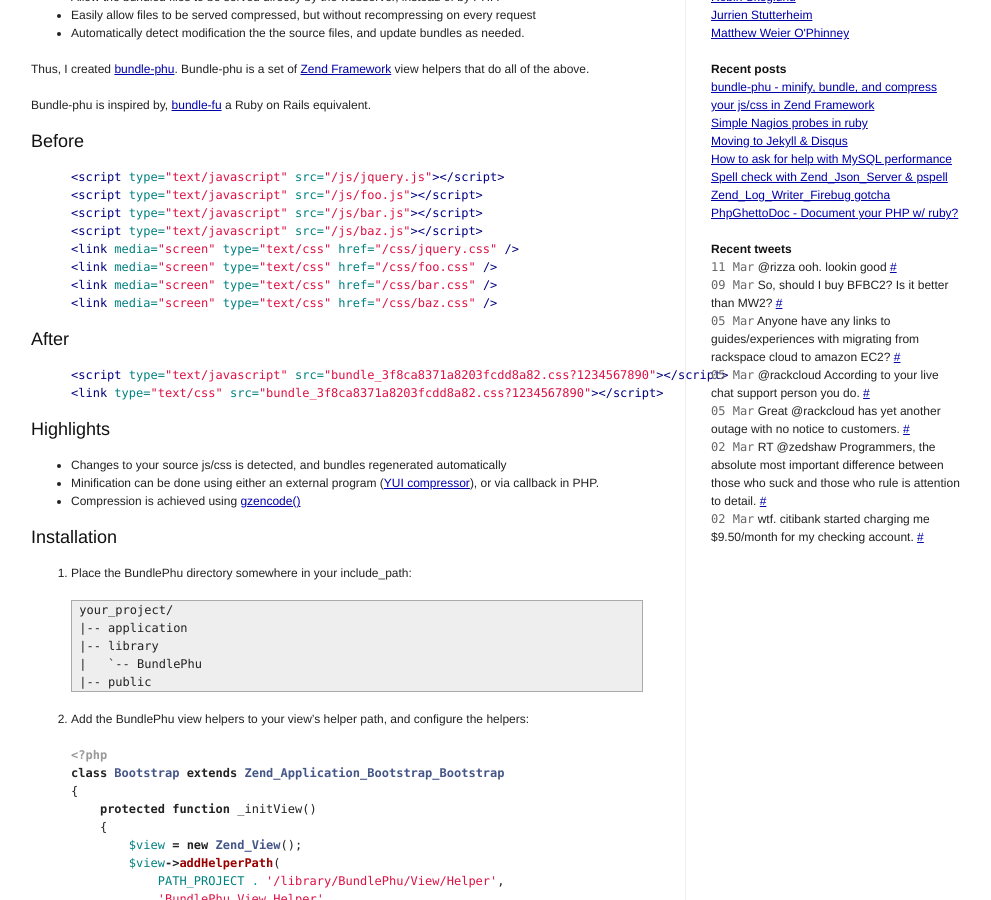
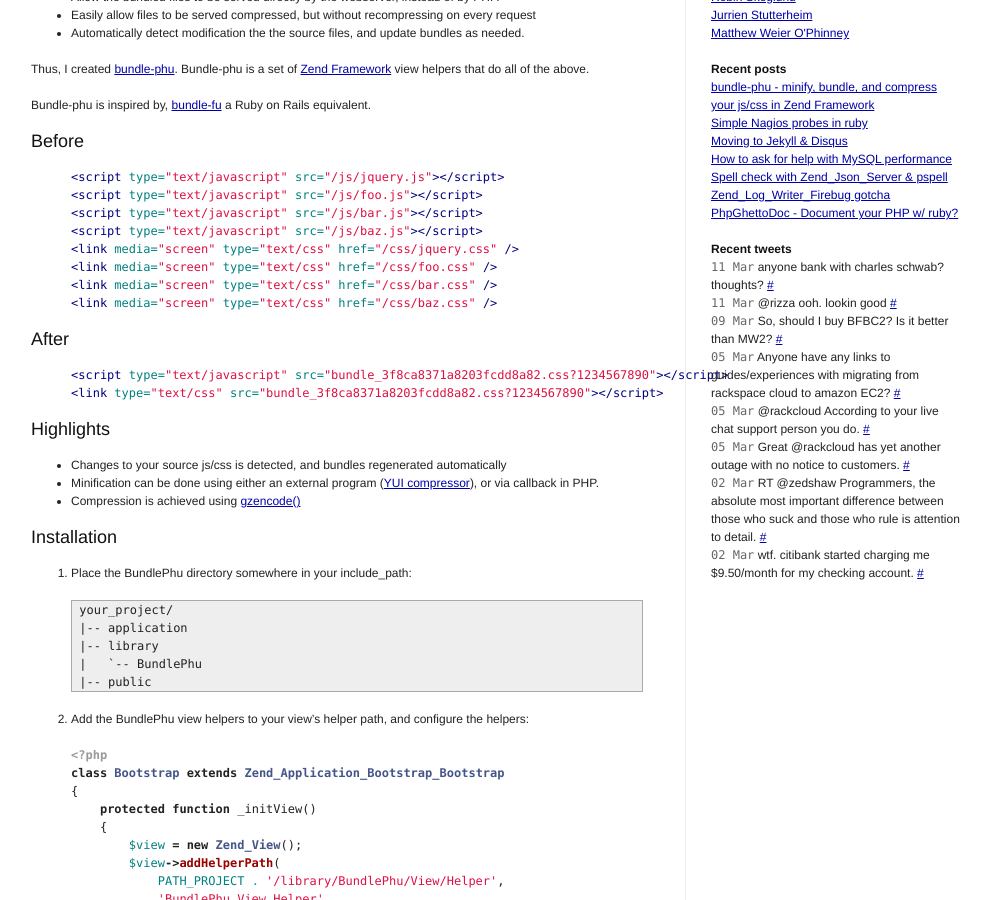
Before and after one commit to hobodave/hobodave.github.com, a Jekyll site: the page built from index.html, in a window 1280 px wide and 900 px high, scrolled down 337 px. Shown: the whole window, without its empty margins (134-1125 px from the left). Built offline with Jekyll 4.4.1, drawn with Linux system fonts in a browser that asks for light colours; Markdown is read by kramdown in place of the engine named in the settings; comment, search, counter and statistics services are not loaded.

Commit message:
Automatic tweet update

```diff
--- a/_includes/twitter.html
+++ b/_includes/twitter.html
@@ -1,4 +1,5 @@
 <ul id="twitter_list" class="pull-1">
+<li><span class="gentle">11 Mar</span> anyone bank with charles schwab? thoughts? <a href="http://twitter.com/hobodave/status/10305731652">#</a></li>
 <li><span class="gentle">11 Mar</span> @rizza ooh. lookin good <a href="http://twitter.com/hobodave/status/10301355598">#</a></li>
 <li><span class="gentle">09 Mar</span> So, should I buy BFBC2? Is it better than MW2? <a href="http://twitter.com/hobodave/status/10243005621">#</a></li>
 <li><span class="gentle">05 Mar</span> Anyone have any links to guides/experiences with migrating from rackspace cloud to amazon EC2? <a href="http://twitter.com/hobodave/status/10034335539">#</a></li>
```
